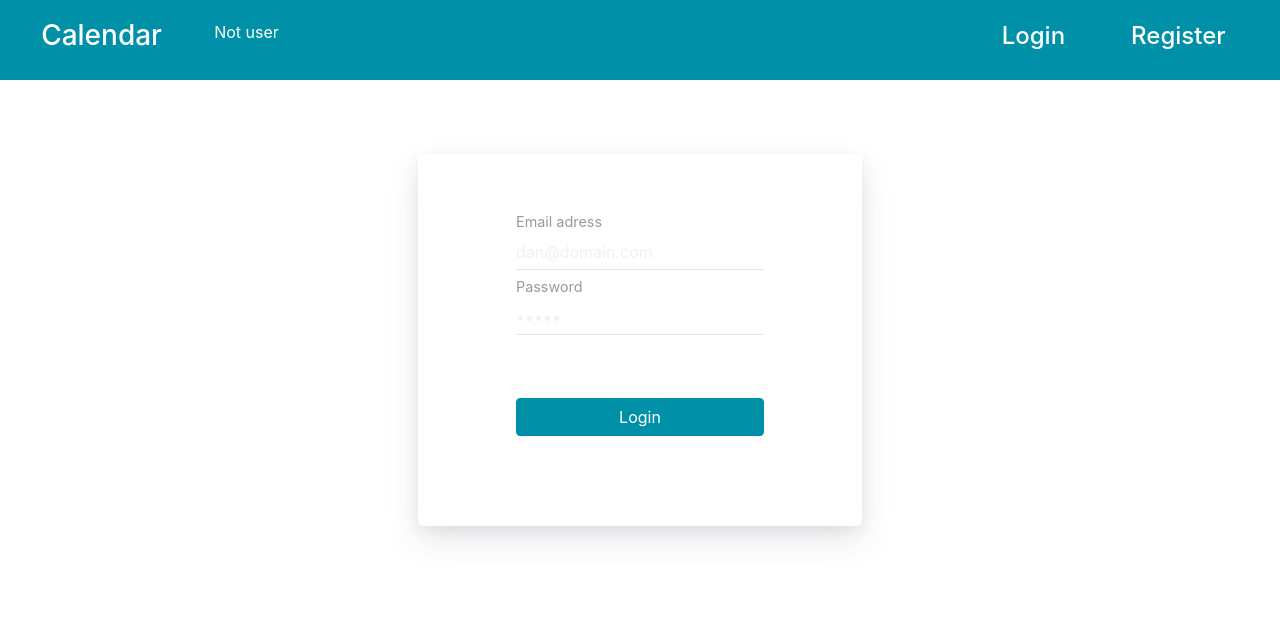
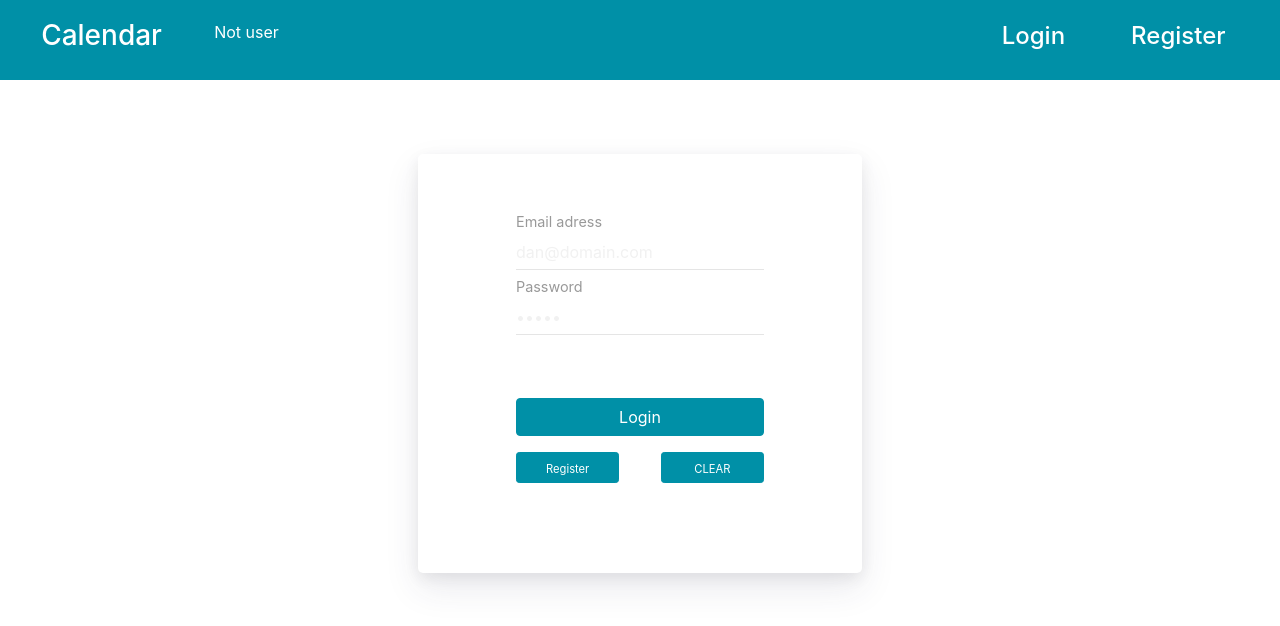
Before and after one commit to Dafali9012/calendar-project, a React (Create React App) app: page /login in a window 1280 px wide. Shown: the top 626 px of the page. Built offline with nearby package versions, Linux system fonts and the light colour scheme; no server answers.

Commit message:
scss removal, clear input, redirect

```diff
--- a/src/components/Login.js
+++ b/src/components/Login.js
@@ -47,6 +47,14 @@ export default function Login(props) {
     return <Redirect to="/" />;
   }
 
+  const redirectRegister = () => {
+    props.history.push("/register");
+  }
+
+  const clearFields = () => {
+    setState({ email: "", password: ""});
+  }
+
   return (
     <div className="pt-4">
       <div className="loginCard d-flex justify-content-center user-select-none">
@@ -87,6 +95,22 @@ export default function Login(props) {
             Login
           </button>
 
+          <button
+            onClick={redirectRegister}
+            type="login"
+            className="col-5 btn btn-primary btn-sm mt-3"
+          >
+            <small>Register</small>
+          </button>
+
+          <button
+            onClick={clearFields}
+            type="clear"
+            className="col-5 btn btn-primary btn-sm mt-3 float-right"
+          >
+            <small>CLEAR</small>
+          </button>
+
           <div className="redirect mt-2">
             <Link to="/Register">
               <label className="link">Create account</label>
--- a/src/components/Register.js
+++ b/src/components/Register.js
@@ -56,7 +56,6 @@ export default function Register(props) {
 
   const clearFields = () => {
     setState({ name: "", email: "", password: "", passwordConfirm: ""});
-    return;
   }
 
   const redirectLogin = () => {
@@ -138,16 +137,16 @@ export default function Register(props) {
           <button
             onClick={redirectLogin}
             type="login"
-            className="btn btn-primary login mt-1 p-0"
+            className="col-5 btn btn-primary btn-sm mt-3"
           >
-            Already a User
+            <small>Login</small>
           </button>
 
           <button
             onClick={clearFields}
             type="clear"
-            className="btn btn-primary login float-right mt-1 p-0">
-              Clear
+            className="col-5 btn btn-primary btn-sm mt-3 float-right">
+              <small>CLEAR</small>
           </button>
         </form>
       </div>
--- a/src/sass/_register.scss
+++ b/src/sass/_register.scss
@@ -45,9 +45,3 @@
         color: rgba(39, 39, 39, 0.062);
       }
   }
-
-  .login{
-    width: 45%;
-    height: 30px;
-    font-size: x-small;
-  }
```
